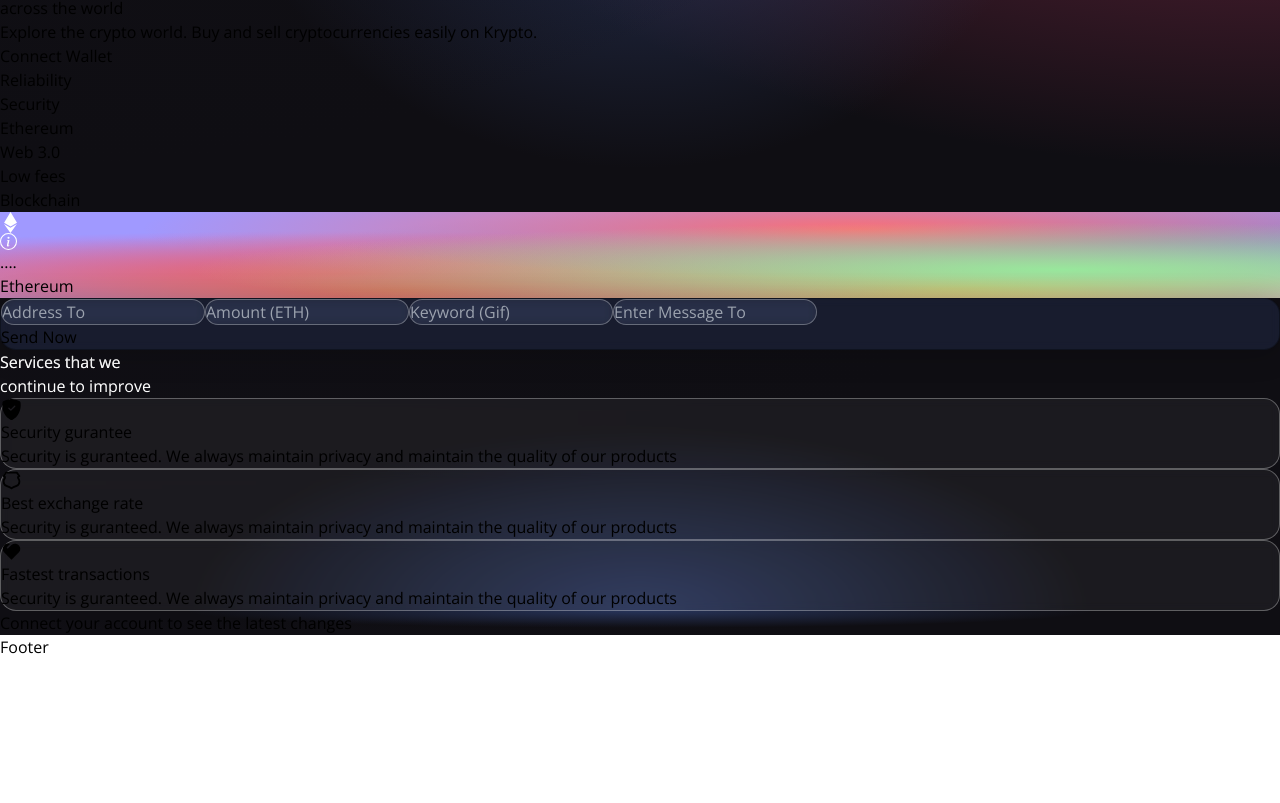
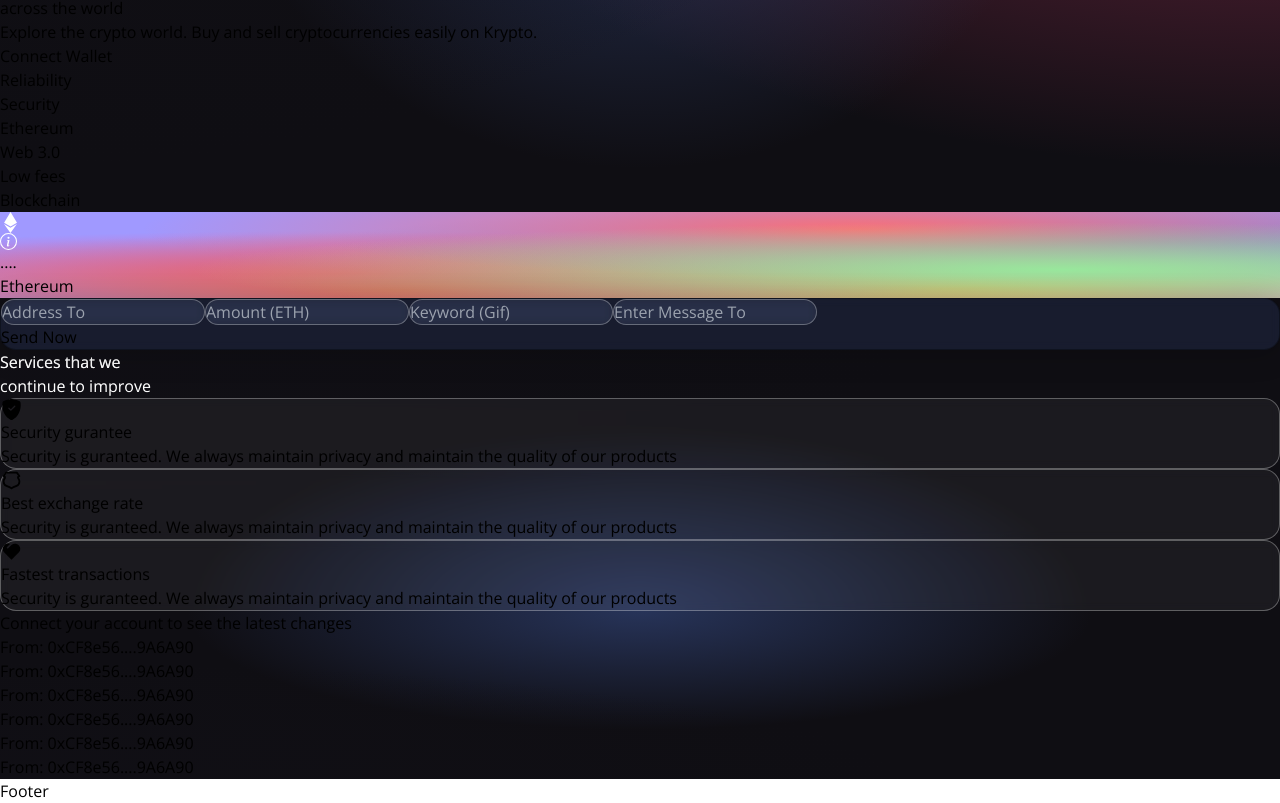
Before and after one commit to Prajjawal-Sharma/Krypt-Project, a React (Vite) app in the folder client/: page / in a window 1280 px wide. Shown: the part 270-1073 px from the top of the page. Before the commit the page ends 929 px from the top, so only its background shows below. Built offline with nearby package versions, Linux system fonts and the light colour scheme.

Commit message:
updated transaction history

```diff
--- a/client/src/components/Transactions.jsx
+++ b/client/src/components/Transactions.jsx
@@ -1,6 +1,30 @@
 import React, {useContext} from 'react';
 import {TransactionContext} from '../context/TransactionContext';
 import dummyData from '../utils/dummyData';
+import { shortenAddress } from '../utils/shortenAddress';
+
+const TransactionCard =({addressTo,addressFrom,timestamp,message,keyword,amount,url}) => {
+    return(
+        <div className='bg-[#181918] m-4 flex flex-1
+        2xl:min-w-[450px]
+        2xl:max-w-[500px]
+        sm:min-w-[270px]
+        sm:max-w-[300px]
+        flex-col p-3 rounded-md hover:shadow-2xl'>
+            <div className='flex flex-xol items-center w-full mt-3'>
+                <div className='flex justify-start w-full mb-6 p-2'>
+                    <a href={`https://sepolia.etherscan.io/address/${addressFrom}`} target="_blank" rel="noopener noreferrer">
+                        <p className='text-white text-base'>From: {shortenAddress(addressFrom)} </p>
+
+                    </a>
+
+                </div>
+
+            </div>
+        </div>
+    )
+
+}
 
 const Transactions = () => {
     const { currentAccount } = useContext(TransactionContext);
@@ -12,7 +36,11 @@
                 ) : (
                     <h3 className='text-white text-3xl text-center my-2'>Connect your account to see the latest changes</h3>
                 )}
-
+               <div className='flex flex-wrap justify-center items-center mt-10'>
+                {dummyData.reverse().map((Transaction, i ) => (
+                    <TransactionCard key={i} {...Transaction}/>
+                ))}
+               </div>
             </div>
         </div>
     );
```
